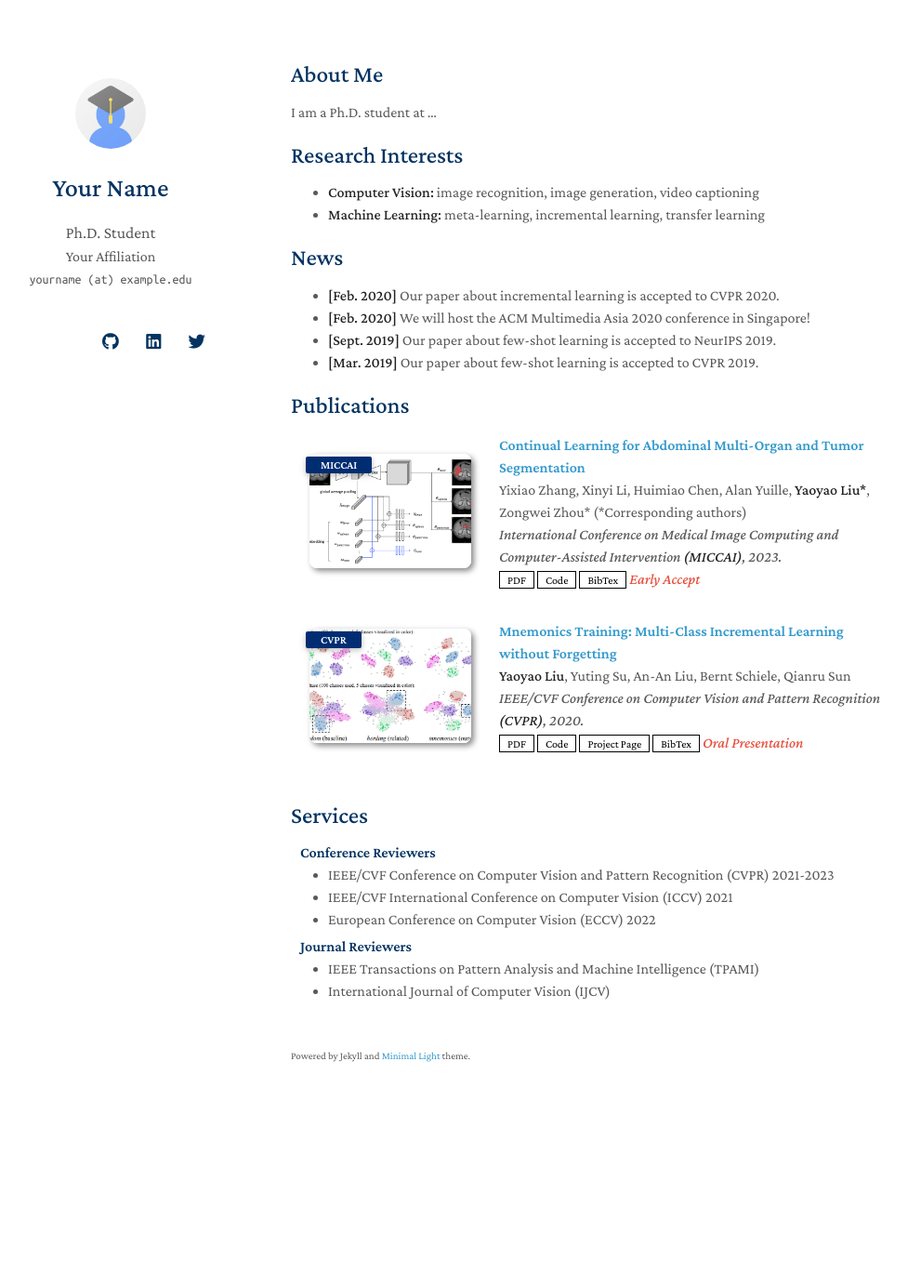
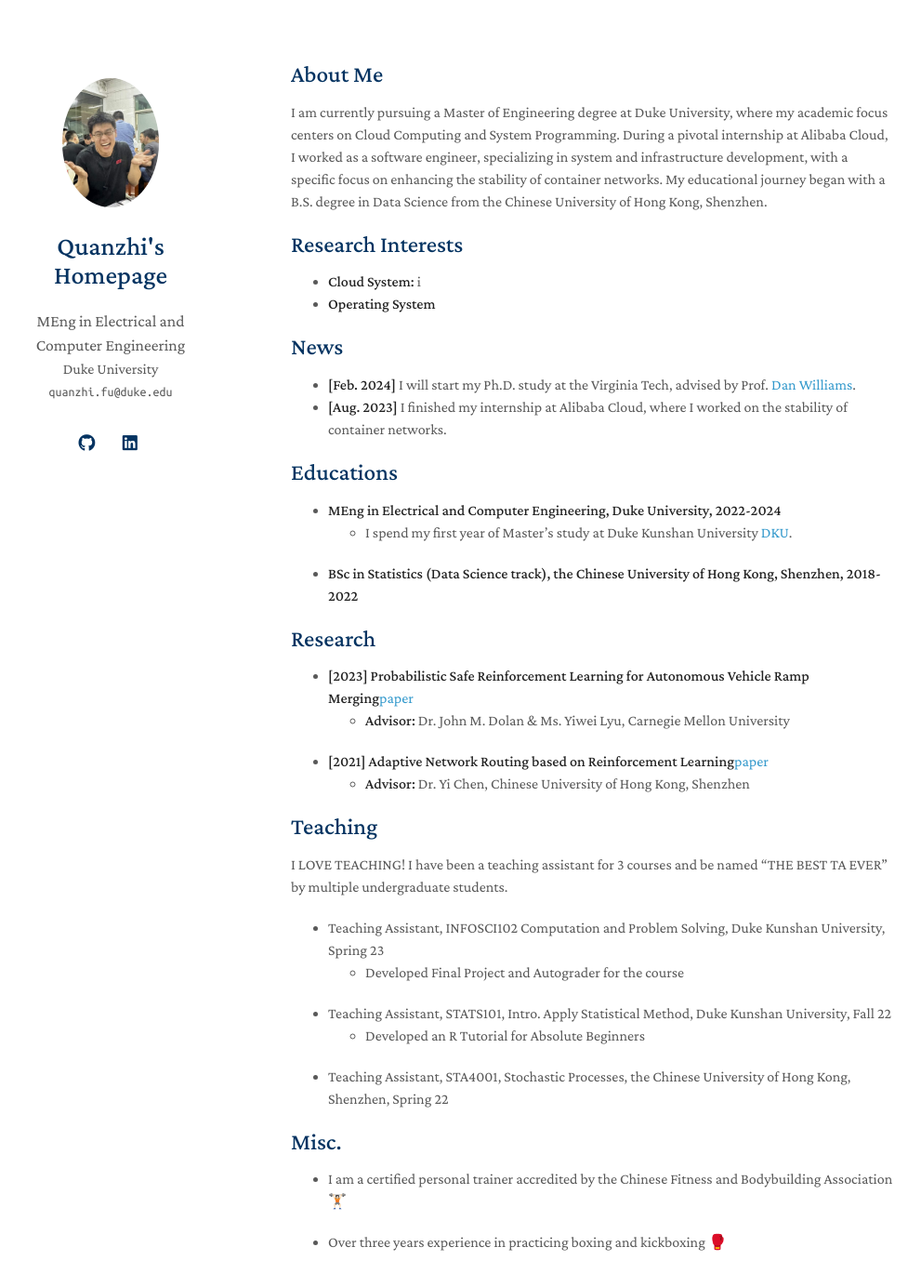
Before and after one commit to fqzz2000/fqzz2000.github.io, a Jekyll site: the page built from index.md, in a window 1280 px wide and 1400 px high. Shown: the top 1384 px of the window at 93% size, without its empty margins (157-1148 px from the left). Built offline with Jekyll 4.4.1, drawn with Linux system fonts in a browser that asks for light colours; nearby versions of some CDN libraries; a style sheet for code colours, icons or effects is not loaded; our own code applies the rules of GitHub Pages for plain Markdown files.

Commit message:
add my info

```diff
--- a/_config.yml
+++ b/_config.yml
@@ -1,8 +1,8 @@
 # Basic Information
-title: Your Name
-position: Ph.D. Student
-affiliation: Your Affiliation
-email: yourname (at) example.edu
+title: Quanzhi's Homepage
+position: MEng in Electrical and Computer Engineering
+affiliation: Duke University
+email: quanzhi.fu@duke.edu
 
 # Search Engine Optimization (SEO)
 # The following information is used to improve the website traffic from search engines, e.g., Google.
@@ -12,15 +12,15 @@ canonical: https://minimal-light-theme.yliu.me/
 
 # Links
 # If you don't need one of them, you may delete the corresponding line.
-google_scholar: https://scholar.google.com/
-cv_link: assets/files/curriculum_vitae.pdf
-github_link: https://github.com/
-linkedin: https://www.linkedin.com/
-twitter: https://twitter.com/
+# google_scholar: https://scholar.google.com/
+# cv_link: assets/files/curriculum_vitae.pdf
+github_link: https://github.com/fqzz2000
+linkedin: https://www.linkedin.com/in/quanzhi-fu-a6a9a0218/
+# twitter: https://twitter.com/
 
 # Images (e.g., your profile picture and your website's favicon)
 # "favicon" and "favicon_dark" are used for the light and dark modes, respectively.
-avatar: ./assets/img/avatar.png
+avatar: ./assets/img/avatar.jpg
 favicon: ./assets/img/favicon.png
 favicon_dark: ./assets/img/favicon-dark.png
 
--- a/index.md
+++ b/index.md
@@ -4,20 +4,42 @@ layout: homepage
 
 ## About Me
 
-I am a Ph.D. student at ...
+I am currently pursuing a Master of Engineering degree at Duke University, where my academic focus centers on Cloud Computing and System Programming. During a pivotal internship at Alibaba Cloud, I worked as a software engineer, specializing in system and infrastructure development, with a specific focus on enhancing the stability of container networks. My educational journey began with a B.S. degree in Data Science from the Chinese University of Hong Kong, Shenzhen.
 
 ## Research Interests
 
-- **Computer Vision:** image recognition, image generation, video captioning
-- **Machine Learning:** meta-learning, incremental learning, transfer learning
+- **Cloud System:** i
+- **Operating System**
 
 ## News
 
-- **[Feb. 2020]** Our paper about incremental learning is accepted to CVPR 2020.
-- **[Feb. 2020]** We will host the ACM Multimedia Asia 2020 conference in Singapore!
-- **[Sept. 2019]** Our paper about few-shot learning is accepted to NeurIPS 2019.
-- **[Mar. 2019]** Our paper about few-shot learning is accepted to CVPR 2019.
+- **[Feb. 2024]** I will start my Ph.D. study at the Virginia Tech, advised by Prof. [Dan Williams](https://people.cs.vt.edu/djwillia/).
+- **[Aug. 2023]** I finished my internship at Alibaba Cloud, where I worked on the stability of container networks.
 
-{% include_relative _includes/publications.md %}
+## Educations
+- **MEng in Electrical and Computer Engineering, Duke University, 2022-2024**
+    - I spend my first year of Master's study at Duke Kunshan University [DKU](https://dukekunshan.edu.cn/en).
+- **BSc in Statistics (Data Science track), the Chinese University of Hong Kong, Shenzhen, 2018-2022**
 
-{% include_relative _includes/services.md %}
+## Research
+- **[2023]** **Probabilistic Safe Reinforcement Learning for Autonomous Vehicle Ramp Merging**[paper](https://riss.ri.cmu.edu/wp-content/uploads/2021/10/2021-CMU-RoboticsInstitute_SummerScholars-WorkingPapersJournal-Sized-compressed.pdf)
+    - **Advisor:** Dr. John M. Dolan & Ms. Yiwei Lyu, Carnegie Mellon University
+- **[2021]** **Adaptive Network Routing based on Reinforcement Learning**[paper](https://arxiv.org/abs/2107.13181)
+    - **Advisor:** Dr. Yi Chen, Chinese University of Hong Kong, Shenzhen
+
+## Teaching
+I LOVE TEACHING! I have been a teaching assistant for 3 courses and be named "THE BEST TA EVER" by multiple undergraduate students.
+- Teaching Assistant, INFOSCI102 Computation and Problem Solving, Duke Kunshan University, Spring 23
+    - Developed Final Project and Autograder for the course
+- Teaching Assistant, STATS101, Intro. Apply Statistical Method, Duke Kunshan University, Fall 22
+    - Developed an R Tutorial for Absolute Beginners
+- Teaching Assistant, STA4001, Stochastic Processes, the Chinese University of Hong Kong, Shenzhen, Spring 22
+
+## Misc.
+- I am a certified personal trainer accredited by the Chinese Fitness and Bodybuilding Association 🏋🏻
+
+- Over three years experience in practicing boxing and kickboxing 🥊
+
+<!-- {% include_relative _includes/publications.md %}
+
+{% include_relative _includes/services.md %} -->
```
Also changed, not shown: assets/img/avatar.jpg (added), assets/img/avatar.png (deleted).
